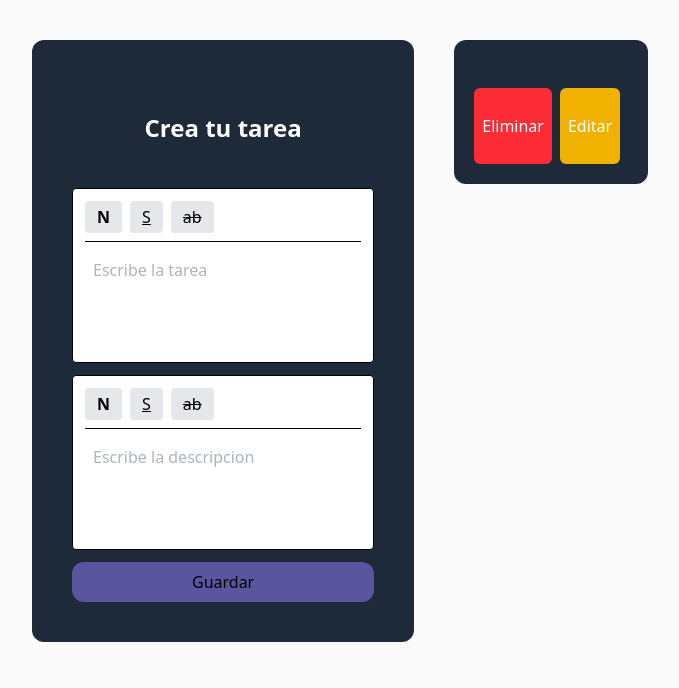
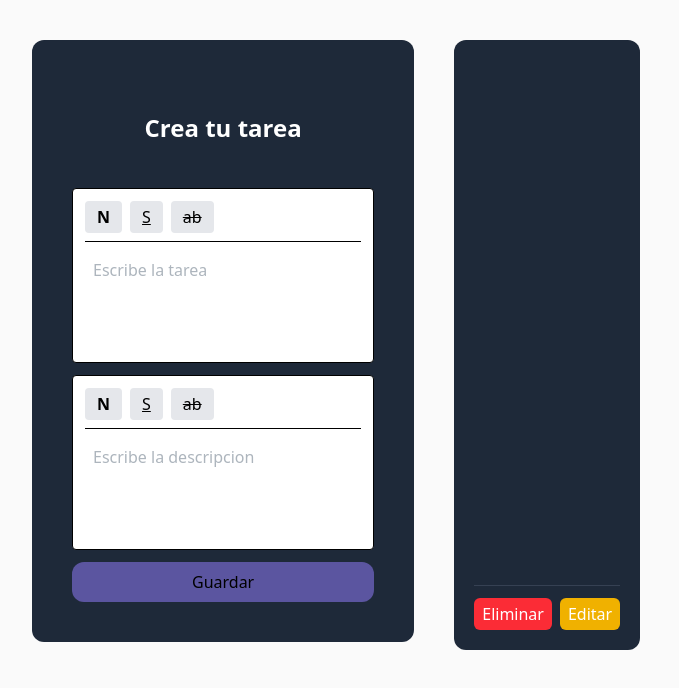
Before and after one commit to dgallego27/react-task-example, a React (Vite) app: page / in a window 1280 px wide. Both pictures are taken after a click on the button "Guardar". Shown: the top 688 px of the page, without its empty margins (8-687 px from the left). Built offline with nearby package versions, Linux system fonts and the light colour scheme.

Commit message:
Ajuste tamaño de tarjetas

```diff
--- a/src/components/TaskCard.jsx
+++ b/src/components/TaskCard.jsx
@@ -18,14 +18,15 @@ function TaskCard({ task }) {
   };
 
   const handleEdit = () => {
-    // Resetear los valores cuando entramos en modo edición
+    // Reset values when entering edit mode
     setTitle(task.title);
     setDescription(task.description);
     setIsEditing(true);
   };
 
   return (
-    <div className="bg-gray-800 text-white p-5 rounded-xl h-min w-auto flex-col">
+    <div className="bg-gray-800 text-white p-5 rounded-xl min-h-320px w-full flex flex-col">
+      <div className="flex-1 overflow-y-auto overflow-x-hidden pr-1 mb-3">
         {isEditing ? (
           <>
             <RichTextEditor
@@ -43,27 +44,30 @@ function TaskCard({ task }) {
         ) : (
           <>
             <h1
-            className="text-xl font-bold capitalize"
+              className="text-xl font-bold capitalize overflow-wrap-anywhere"
+              style={{ wordWrap: 'break-word', overflowWrap: 'break-word' }}
               dangerouslySetInnerHTML={{ __html: task.title }}
             />
 
             <p
               className="text-gray-400 text-sm mt-2"
+              style={{ wordWrap: 'break-word', overflowWrap: 'break-word' }}
               dangerouslySetInnerHTML={{ __html: task.description }}
             />
           </>
         )}
+      </div>
 
-      <div className="flex min-h-24 pt-3 mb-auto">
+      <div className="flex gap-2 pt-3 border-t border-gray-700">
         <button
-        className="bg-red-500 px-2 py-1 rounded-md mt-2 mr-2 hover:bg-red-400"
+          className="bg-red-500 px-2 py-1 rounded-md hover:bg-red-400"
           onClick={() => deleteTask(task.id)}
         >
           Eliminar
         </button>
 
         <button
-        className="bg-yellow-500 px-2 py-1 rounded-md mt-2 mr-2 hover:bg-yellow-400"
+          className="bg-yellow-500 px-2 py-1 rounded-md hover:bg-yellow-400"
           onClick={handleEdit}
         >
           {isEditing ? "Cancelar" : "Editar"}
@@ -72,7 +76,7 @@ function TaskCard({ task }) {
         {isEditing && (
           <button
             onClick={handleSave}
-          className="bg-green-500 px-2 py-1 rounded-md mt-2 mr-2 hover:bg-green-400"
+            className="bg-green-500 px-2 py-1 rounded-md hover:bg-green-400"
           >
             Guardar
           </button>
```
Also changed, not shown: src/components/TaskList.jsx (line endings or trailing spaces). Lines whose indentation alone changed are shown as unchanged.
